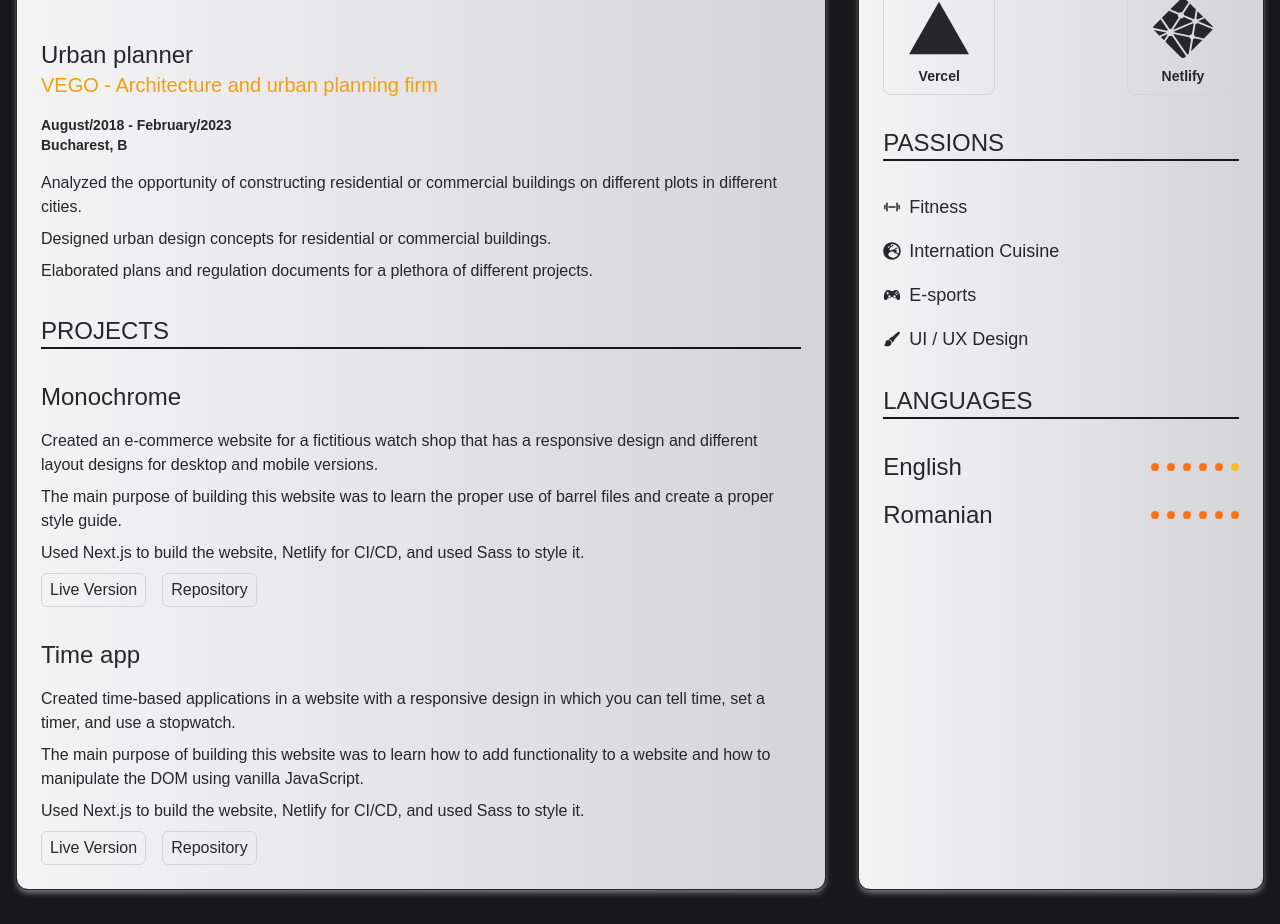
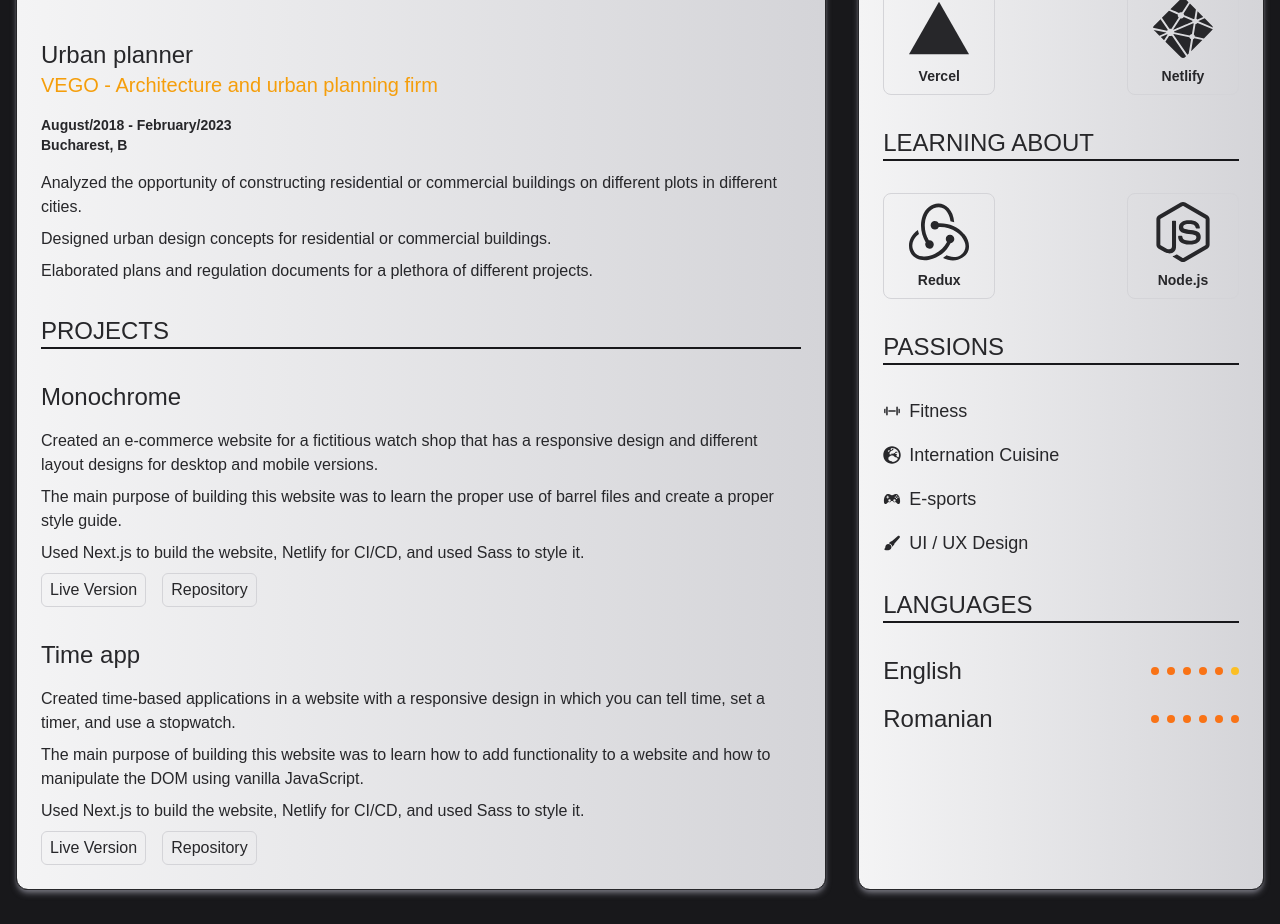
Before and after one commit to Alex-Rusovici/resume, a Next.js app: page / in a window 1280 px wide. Shown: the part 1380-2304 px from the top of the page. Built offline with nearby package versions, Linux system fonts and the light colour scheme; a web font is replaced by a local one.

Commit message:
learning
learning

```diff
--- /dev/null
+++ b/src/components/Learning.jsx
@@ -0,0 +1,30 @@
+import { SiRedux, SiNodedotjs } from 'react-icons/si';
+
+const h3Css = 'text-2xl uppercase border-b-2 border-zinc-900 mb-8';
+const wrapper = 'border w-28 py-2 border-zinc-300 rounded-lg';
+const flexItems = 'flex flex-col items-center gap-2';
+const subtext = 'text-sm font-bold';
+
+export const Learning = () => {
+  return (
+    <div>
+      <h3 className={h3Css}>Learning about</h3>
+
+      <div className="flex justify-between flex-wrap text-6xl gap-3">
+        <div className={wrapper}>
+          <p className={flexItems}>
+            <SiRedux></SiRedux>
+            <span className={subtext}>Redux</span>
+          </p>
+        </div>
+
+        <div className={wrapper}>
+          <p className={flexItems}>
+            <SiNodedotjs></SiNodedotjs>
+            <span className={subtext}>Node.js</span>
+          </p>
+        </div>
+      </div>
+    </div>
+  );
+};
--- a/src/pages/index.jsx
+++ b/src/pages/index.jsx
@@ -7,6 +7,7 @@ import { Education } from '@/components/Education';
 import { TechStacks } from '@/components/TechStacks';
 import { Passions } from '@/components/Passions';
 import { Projects } from '@/components/Projects';
+import { Learning } from '@/components/Learning';
 
 const sectionContainerLarge =
   'container mx-auto mb-8 p-6 lg:w-4/6 bg-gradient-to-r from-zinc-100 to-zinc-300 text-zinc-800 border border-zinc-800 rounded-xl b shadow-md shadow-zinc-500 flex flex-col gap-8';
@@ -36,6 +37,7 @@ export default function Home() {
           <section className={sectionContainerSmall}>
             <Summary></Summary>
             <TechStacks></TechStacks>
+            <Learning></Learning>
             <Passions></Passions>
             <Languages></Languages>
           </section>
```
